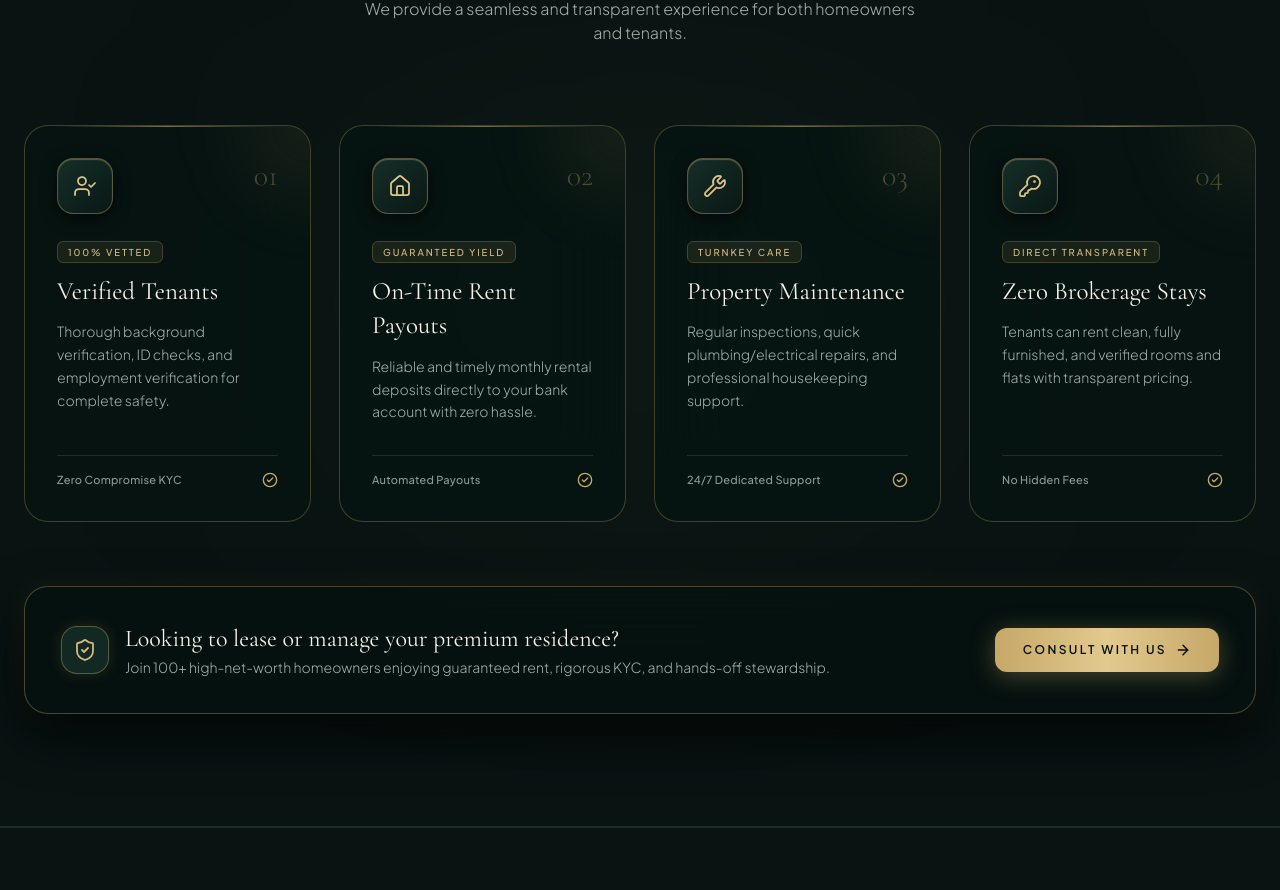
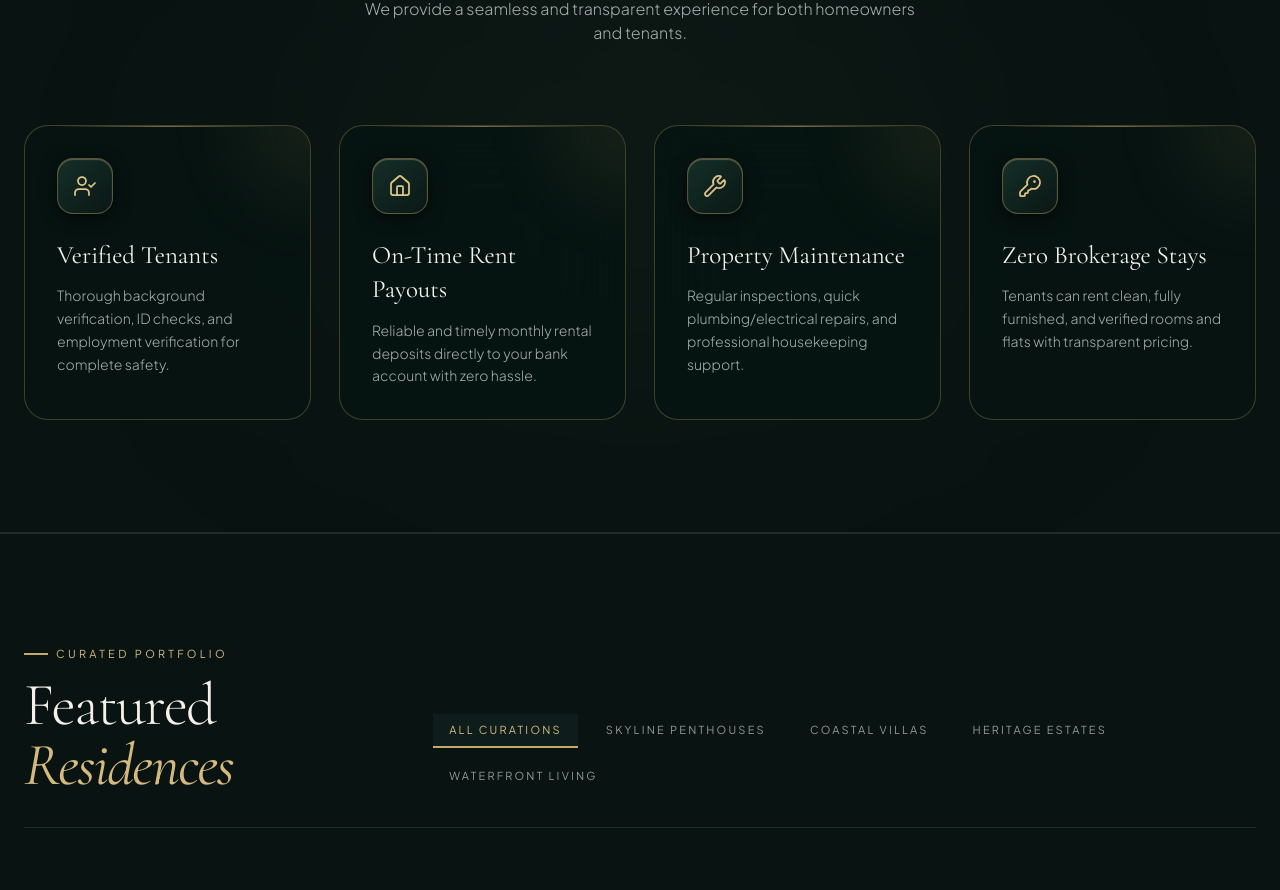
Before and after one commit to Richard28-dev/Estate, a React (Vite) app: page / in a window 1280 px wide. Shown: the part 1057-1947 px from the top of the page. Built offline with nearby package versions, Linux system fonts and the light colour scheme; grey boxes are pictures that could not be loaded.

Commit message:
feat: clean up WhyChooseSecureStay cards to only keep logo icons, title, and description

```diff
--- a/src/components/WhyChooseSecureStay.jsx
+++ b/src/components/WhyChooseSecureStay.jsx
@@ -1,40 +1,28 @@
 import React from 'react';
 import { motion } from 'framer-motion';
-import { UserCheck, Home, Wrench, KeyRound, ArrowRight, ShieldCheck, CheckCircle2 } from 'lucide-react';
+import { UserCheck, Home, Wrench, KeyRound } from 'lucide-react';
 
-export default function WhyChooseSecureStay({ onOpenEnquiry }) {
+export default function WhyChooseSecureStay() {
   const features = [
     {
-      number: '01',
       icon: UserCheck,
       title: 'Verified Tenants',
       description: 'Thorough background verification, ID checks, and employment verification for complete safety.',
-      badge: '100% Vetted',
-      highlight: 'Zero Compromise KYC',
     },
     {
-      number: '02',
       icon: Home,
       title: 'On-Time Rent Payouts',
       description: 'Reliable and timely monthly rental deposits directly to your bank account with zero hassle.',
-      badge: 'Guaranteed Yield',
-      highlight: 'Automated Payouts',
     },
     {
-      number: '03',
       icon: Wrench,
       title: 'Property Maintenance',
       description: 'Regular inspections, quick plumbing/electrical repairs, and professional housekeeping support.',
-      badge: 'Turnkey Care',
-      highlight: '24/7 Dedicated Support',
     },
     {
-      number: '04',
       icon: KeyRound,
       title: 'Zero Brokerage Stays',
       description: 'Tenants can rent clean, fully furnished, and verified rooms and flats with transparent pricing.',
-      badge: 'Direct Transparent',
-      highlight: 'No Hidden Fees',
     },
   ];
 
@@ -82,36 +70,22 @@ export default function WhyChooseSecureStay({ onOpenEnquiry }) {
             const Icon = item.icon;
             return (
               <motion.div
-                key={item.number}
+                key={item.title}
                 initial={{ opacity: 0, y: 30 }}
                 whileInView={{ opacity: 1, y: 0 }}
                 viewport={{ once: true }}
                 transition={{ duration: 0.8, delay: idx * 0.12, ease: [0.16, 1, 0.3, 1] }}
-                className="relative bg-[#061412]/85 backdrop-blur-2xl border border-[#C6A868]/30 hover:border-[#C6A868]/80 rounded-3xl p-7 sm:p-8 flex flex-col justify-between transition-all duration-500 hover:-translate-y-2 hover:shadow-[0_25px_60px_rgba(0,0,0,0.8),0_0_30px_rgba(198,168,104,0.18)] group overflow-hidden before:absolute before:inset-x-8 before:top-0 before:h-[1px] before:bg-gradient-to-r before:from-transparent before:via-[#C6A868]/60 before:to-transparent"
+                className="relative bg-[#061412]/85 backdrop-blur-2xl border border-[#C6A868]/30 hover:border-[#C6A868]/80 rounded-3xl p-8 flex flex-col transition-all duration-500 hover:-translate-y-2 hover:shadow-[0_25px_60px_rgba(0,0,0,0.8),0_0_30px_rgba(198,168,104,0.18)] group overflow-hidden before:absolute before:inset-x-8 before:top-0 before:h-[1px] before:bg-gradient-to-r before:from-transparent before:via-[#C6A868]/60 before:to-transparent"
               >
                 {/* Background Hover Glow */}
                 <div className="absolute -top-16 -right-16 w-32 h-32 bg-[#C6A868]/10 rounded-full blur-2xl group-hover:bg-[#C6A868]/20 transition-all duration-500 pointer-events-none" />
 
-                <div>
-                  {/* Top Row: Faceted Icon & Index Number */}
-                  <div className="flex items-start justify-between mb-6">
-                    <div className="relative">
+                {/* Logo Icon */}
+                <div className="mb-6 relative">
                   <div className="absolute inset-0 rounded-2xl bg-[#C6A868]/20 blur-md opacity-0 group-hover:opacity-100 transition-opacity duration-500" />
-                      <div className="relative w-13 h-13 sm:w-14 sm:h-14 rounded-2xl bg-gradient-to-br from-[#152E28] to-[#0A1815] border border-[#C6A868]/40 flex items-center justify-center text-[#E0C58A] shadow-[0_4px_16px_rgba(0,0,0,0.6),inset_0_1px_1px_rgba(224,197,138,0.35)] group-hover:scale-110 group-hover:border-[#C6A868] transition-all duration-300">
+                  <div className="relative w-14 h-14 rounded-2xl bg-gradient-to-br from-[#152E28] to-[#0A1815] border border-[#C6A868]/40 flex items-center justify-center text-[#E0C58A] shadow-[0_4px_16px_rgba(0,0,0,0.6),inset_0_1px_1px_rgba(224,197,138,0.35)] group-hover:scale-110 group-hover:border-[#C6A868] transition-all duration-300">
                     <Icon className="w-6 h-6 stroke-[1.75]" />
                   </div>
-                    </div>
-
-                    <span className="font-serif-display text-3xl font-light text-[#C6A868]/35 group-hover:text-[#D4BA7E]/70 transition-colors">
-                      {item.number}
-                    </span>
-                  </div>
-
-                  {/* Tag Pill */}
-                  <div className="mb-3">
-                    <span className="text-[9.5px] font-sans uppercase tracking-[0.2em] text-[#D4BA7E] font-medium px-2.5 py-1 rounded-md border border-[#C6A868]/25 bg-[#C6A868]/10">
-                      {item.badge}
-                    </span>
                 </div>
 
                 {/* Title */}
@@ -123,48 +97,11 @@ export default function WhyChooseSecureStay({ onOpenEnquiry }) {
                 <p className="text-sm font-sans text-[#A5B0AD] font-light leading-relaxed group-hover:text-[#D0D7D5] transition-colors">
                   {item.description}
                 </p>
-                </div>
-
-                {/* Bottom Card Footer */}
-                <div className="mt-8 pt-4 border-t border-[#1C2E2A] flex items-center justify-between text-[11px] font-sans text-[#8E9B97] group-hover:text-[#D4BA7E] transition-colors">
-                  <span className="font-medium tracking-wide">{item.highlight}</span>
-                  <CheckCircle2 className="w-4 h-4 text-[#C6A868] shrink-0" />
-                </div>
               </motion.div>
             );
           })}
         </div>
 
-        {/* Sub-Banner CTA */}
-        <motion.div
-          initial={{ opacity: 0, y: 20 }}
-          whileInView={{ opacity: 1, y: 0 }}
-          viewport={{ once: true }}
-          transition={{ duration: 0.9, delay: 0.35 }}
-          className="mt-14 sm:mt-16 p-7 sm:p-9 rounded-3xl border border-[#C6A868]/35 bg-[#061210]/90 backdrop-blur-2xl flex flex-col md:flex-row items-center justify-between gap-6 shadow-[0_20px_50px_rgba(0,0,0,0.8),0_0_30px_rgba(198,168,104,0.1)]"
-        >
-          <div className="flex items-center gap-4 text-left">
-            <div className="w-12 h-12 rounded-2xl border border-[#C6A868]/40 bg-[#122823] flex items-center justify-center shrink-0 shadow-[0_0_15px_rgba(198,168,104,0.15)]">
-              <ShieldCheck className="w-6 h-6 text-[#D4BA7E] stroke-[1.8]" />
-            </div>
-            <div>
-              <h4 className="font-serif-display text-xl sm:text-2xl text-[#F5F1EA] font-normal">
-                Looking to lease or manage your premium residence?
-              </h4>
-              <p className="text-xs sm:text-sm font-sans text-[#A5B0AD] font-light mt-0.5">
-                Join 100+ high-net-worth homeowners enjoying guaranteed rent, rigorous KYC, and hands-off stewardship.
-              </p>
-            </div>
-          </div>
-          <button
-            onClick={onOpenEnquiry}
-            className="shrink-0 px-7 py-3.5 bg-gradient-to-r from-[#C6A868] via-[#E2C98E] to-[#C6A868] hover:from-[#D4BA7E] hover:to-[#E5CB95] text-[#071110] text-xs font-sans font-semibold uppercase tracking-[0.2em] transition-all rounded-xl shadow-[0_4px_25px_rgba(198,168,104,0.35)] active:scale-95 group flex items-center gap-2"
-          >
-            <span>Consult With Us</span>
-            <ArrowRight className="w-4 h-4 stroke-[2.2] group-hover:translate-x-1 transition-transform" />
-          </button>
-        </motion.div>
-
       </div>
     </section>
   );
```
Lines whose indentation alone changed are shown as unchanged.
